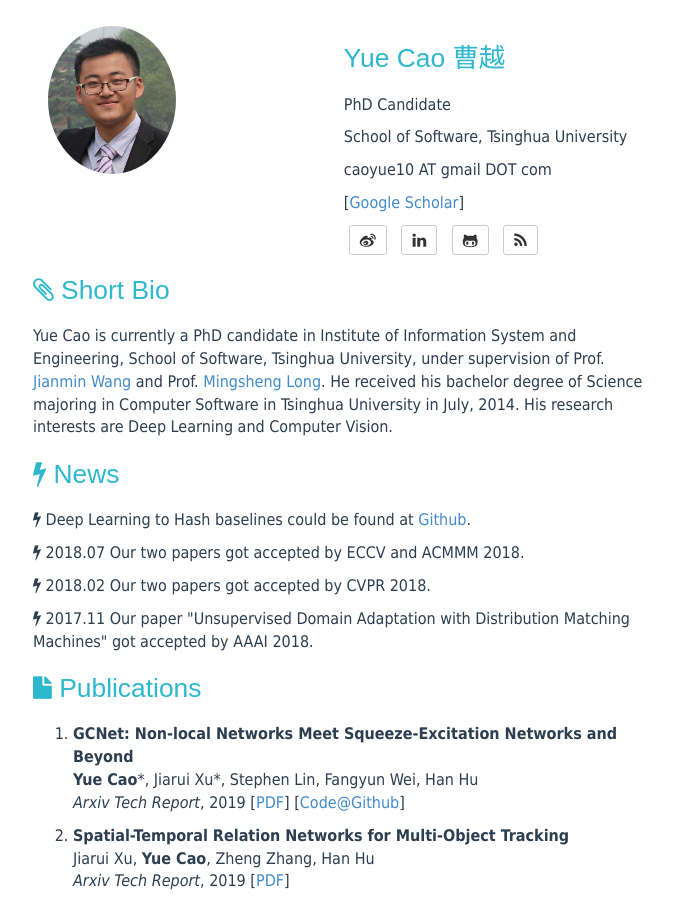
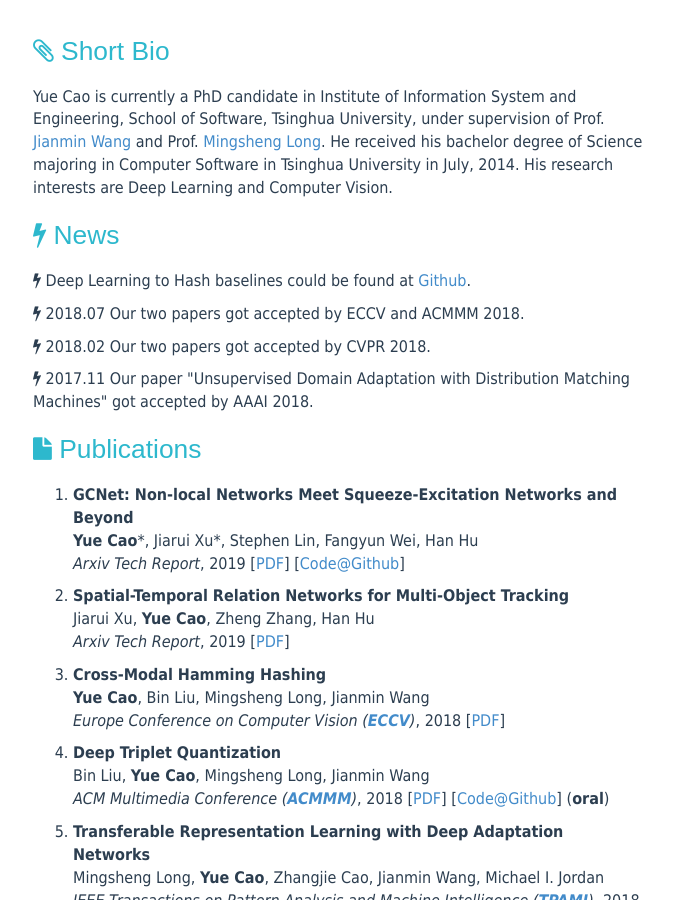
Before and after one commit to caoyue10/caoyue10.github.io, a Jekyll site: the page built from index.html, in a window 1280 px wide and 900 px high. Shown: the whole window, without its empty margins (238-911 px from the left). Built offline with Jekyll 4.4.1, drawn with Linux system fonts in a browser that asks for light colours; the list of posts is cut into pages by our own code.

Commit message:
Update index.html

```diff
--- a/index.html
+++ b/index.html
@@ -2,74 +2,6 @@
 layout: page
 tagline:
 ---
-
-<div class="container">
-<div id="contact-list" class="div_left">
-		<img src="{{ site.BASE_PATH }}assets/media/profile.png" class="img-circle center" width="45%" />
-</div>
-<div id="contact-list" class="div_right">
-    <h1>Yue Cao 曹越</h1>
-    <p>PhD Candidate</p>
-    <!--<div class="text-center"><a href="http://www.thss.tsinghua.edu.cn/">School of Software</a>, <a href="http://www.tsinghua.edu.cn/publish/newthu/index.html">Tsinghua University</a></div>-->
-    <p>School of Software, Tsinghua University</p>
-    <p>caoyue10 AT gmail DOT com</p>
-   <p>[<a href="https://scholar.google.com/citations?user=iRUO1ckAAAAJ&hl=zh-CN" target="_blank">Google Scholar</a>]</p>
-<div id="contact-list">
-	<ul class="list-unstyled list-inline">
-		{% if site.author.twitter %}
-		<li>
-			<a class="btn btn-default btn-sm" href="https://twitter.com/{{ site.author.twitter }}">
-				<i class="fa fa-twitter fa-lg"></i>
-			</a>
-		</li>
-		{% endif %}
-        {% if site.author.weibo %}
-		<li>
-			<a class="btn btn-default btn-sm" href="{{ site.author.weibo }}">
-				<i class="fa fa-weibo fa-lg"></i>
-			</a>
-		</li>
-		{% endif %}
-        {% if site.author.linkedin %}
-		<li>
-			<a class="btn btn-default btn-sm" href="https://linkedin.com/in/{{ site.author.linkedin }}">
-				<i class="fa fa-linkedin fa-lg"></i>
-			</a>
-		</li>
-		{% endif %}
-		<!--{% if site.author.email %}-->
-		<!--<li>-->
-			<!--<a class="btn btn-default btn-sm" href="mailto:{{ site.author.email }}">-->
-				<!--<i class="fa fa-envelope fa-lg"></i>-->
-			<!--</a>-->
-		<!--</li>-->
-		<!--{% endif %}-->
-        {% if site.author.pinterest %}
-		<li>
-			<a class="btn btn-default btn-sm" href="https://pinterest.com/{{ site.author.pinterest }}">
-				<i class="fa fa-pinterest fa-lg"></i>
-			</a>
-		</li>
-		{% endif %}
-        {% if site.author.github %}
-		<li>
-			<a class="btn btn-default btn-sm" href="https://github.com/{{ site.author.github }}">
-				<i class="fa fa-github-alt fa-lg"></i>
-			</a>
-		</li>
-		{% endif %}
-		<li>
-			<a class="btn btn-default btn-sm" href="{{ site.BASE_PATH }}/{{ site.rss_path }}">
-				<i class="fa fa-rss fa-lg"></i>
-			</a>
-		</li>
-	</ul>
-</div>
-</div>
-</div>
-
-
-
 
 <div class="Bio">
     <header>
```
